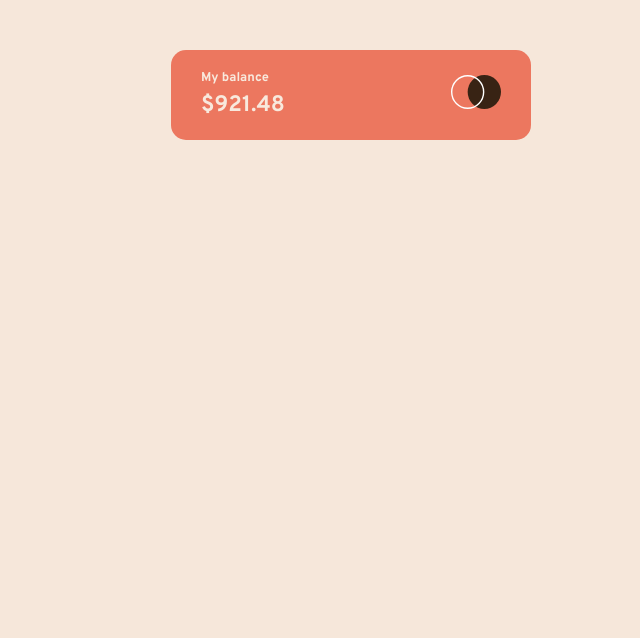
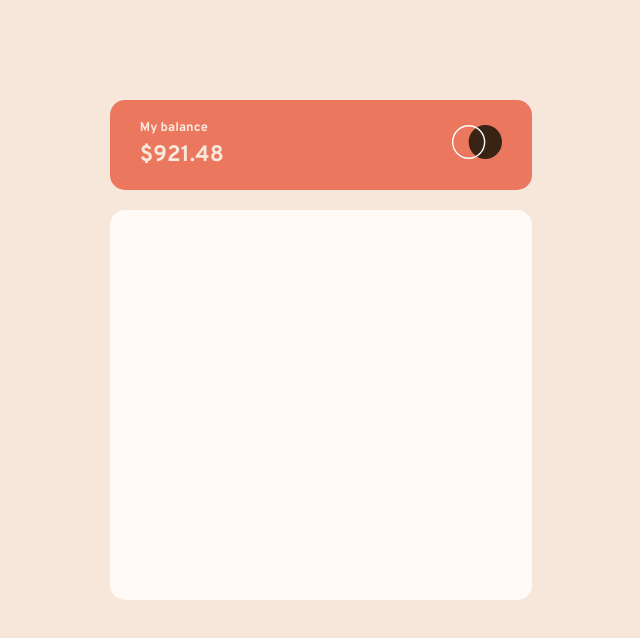
Before and after one commit to OthankQ/expenses-chart, a React (Create React App) app: page / in a window 1280 px wide. Shown: the top 638 px of the page, without its empty margins (319-959 px from the left). Built offline with nearby package versions, Linux system fonts and the light colour scheme.

Commit message:
fix content width and add placeholder for Main content

```diff
--- a/src/App.css
+++ /dev/null
@@ -1,38 +0,0 @@
-.App {
-  text-align: center;
-}
-
-.App-logo {
-  height: 40vmin;
-  pointer-events: none;
-}
-
-@media (prefers-reduced-motion: no-preference) {
-  .App-logo {
-    animation: App-logo-spin infinite 20s linear;
-  }
-}
-
-.App-header {
-  background-color: #282c34;
-  min-height: 100vh;
-  display: flex;
-  flex-direction: column;
-  align-items: center;
-  justify-content: center;
-  font-size: calc(10px + 2vmin);
-  color: white;
-}
-
-.App-link {
-  color: #61dafb;
-}
-
-@keyframes App-logo-spin {
-  from {
-    transform: rotate(0deg);
-  }
-  to {
-    transform: rotate(360deg);
-  }
-}
--- a/src/components/Container/Container.tsx
+++ b/src/components/Container/Container.tsx
@@ -1,21 +1,31 @@
-import * as React from 'react';
+import React from 'react';
 import styled from 'styled-components';
 
 import { MyBalance } from '../MyBalance/MyBalance';
+import { Main } from '../Main/Main';
+
+import Data from '../../data/data.json';
 
 export const StyledContainer = styled.div`
-  width: 300px;
-  height: 50vh;
+  width: 33vw;
+  min-width: 300px;
+  height: auto;
   display: flex;
+  gap: 20px;
   flex-direction: column;
-  margin: 50px auto;
+  margin: 100px auto;
 `;
 
 export class Container extends React.Component<{}, {}> {
+  componentDidMount() {
+    console.log(Data);
+  }
+
   render() {
     return (
       <StyledContainer>
         <MyBalance balance={921.48} />
+        <Main />
       </StyledContainer>
     );
   }
--- /dev/null
+++ b/src/components/Main/Main.tsx
@@ -0,0 +1,18 @@
+import * as React from 'react';
+import styled from 'styled-components';
+
+export const StyledDiv = styled.div`
+  height: 350px;
+  padding: 20px 30px;
+  border-radius: 15px;
+  display: flex;
+  justify-content: center;
+  align-items: center;
+  background-color: hsl(33, 100%, 98%);
+`;
+
+export class Main extends React.Component<{}, {}> {
+  render() {
+    return <StyledDiv></StyledDiv>;
+  }
+}
--- a/src/components/MyBalance/MyBalance.tsx
+++ b/src/components/MyBalance/MyBalance.tsx
@@ -3,7 +3,6 @@ import styled from 'styled-components';
 import logo from '../../imgs/logo.svg';
 
 export const StyledDiv = styled.div`
-  width: 100%;
   height: auto;
   padding: 20px 30px;
   border-radius: 15px;
--- /dev/null
+++ b/src/data/data.json
@@ -0,0 +1,30 @@
+[
+  {
+    "day": "mon",
+    "amount": 17.45
+  },
+  {
+    "day": "tue",
+    "amount": 34.91
+  },
+  {
+    "day": "wed",
+    "amount": 52.36
+  },
+  {
+    "day": "thu",
+    "amount": 31.07
+  },
+  {
+    "day": "fri",
+    "amount": 23.39
+  },
+  {
+    "day": "sat",
+    "amount": 43.28
+  },
+  {
+    "day": "sun",
+    "amount": 25.48
+  }
+]
--- a/src/index.tsx
+++ b/src/index.tsx
@@ -7,11 +7,7 @@ import reportWebVitals from './reportWebVitals';
 const root = ReactDOM.createRoot(
   document.getElementById('root') as HTMLElement
 );
-root.render(
-  <React.StrictMode>
-    <App />
-  </React.StrictMode>
-);
+root.render(<App />);
 
 // If you want to start measuring performance in your app, pass a function
 // to log results (for example: reportWebVitals(console.log))
```
